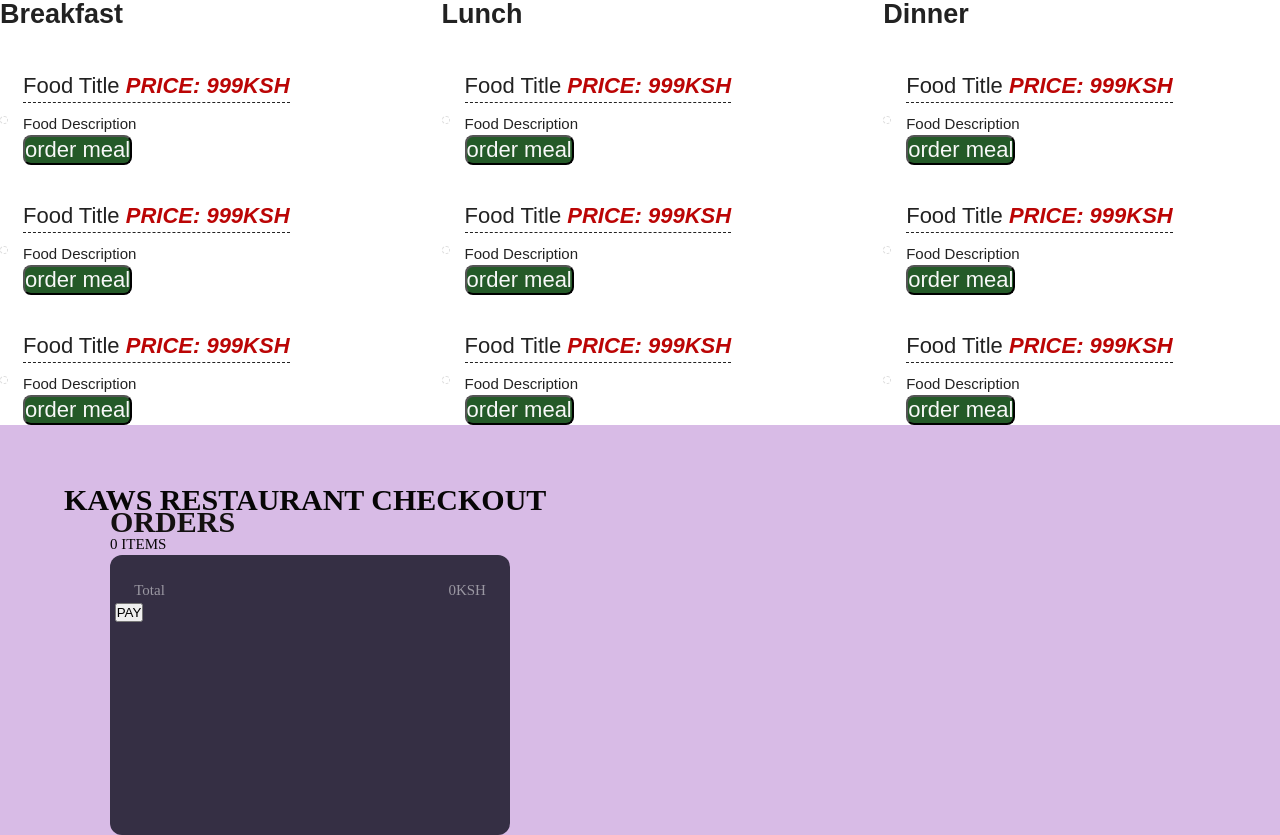
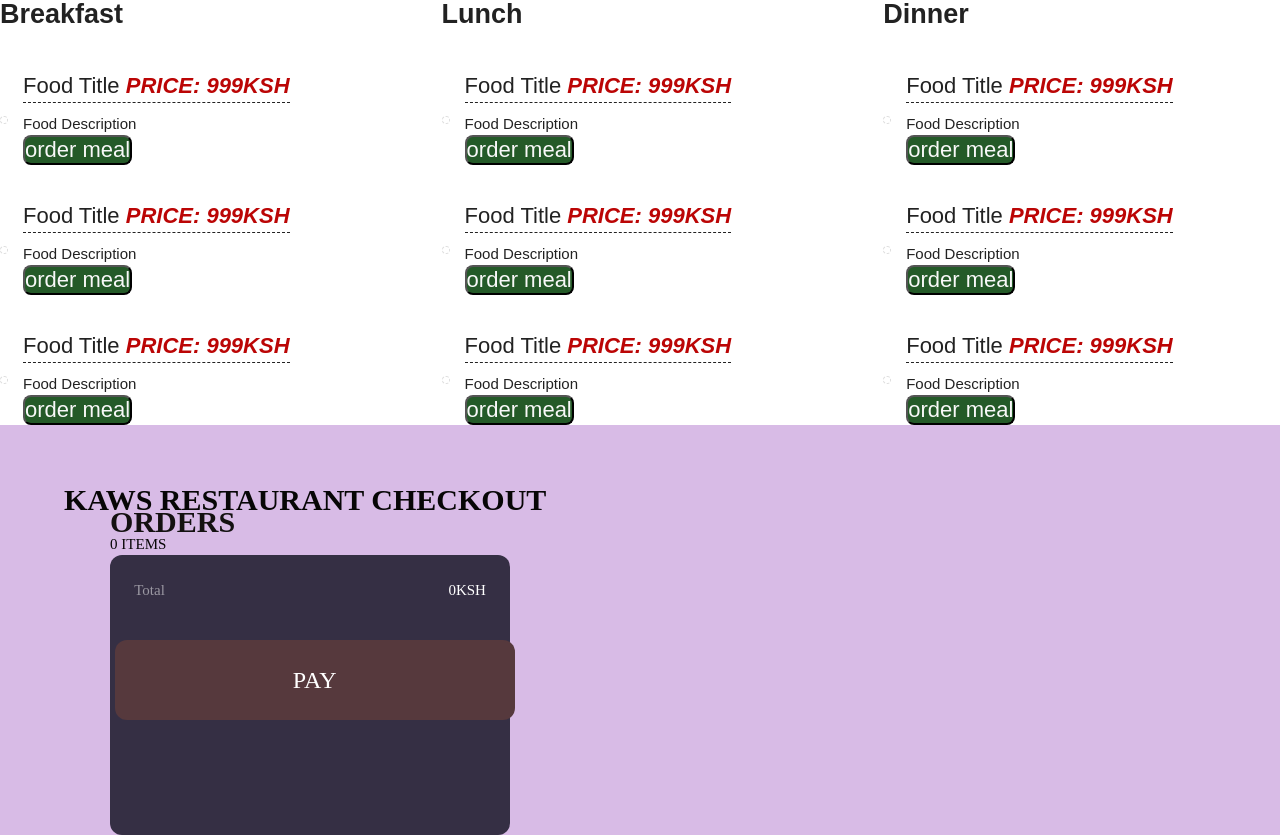
Before and after one commit to Austinjnr/project-restaurantMenu, a website: page index.html in a window 1280 px wide. Shown: the part 1071-1906 px from the top of the page. Drawn offline with Linux system fonts and the light colour scheme.

Commit message:
adds checkout page css

```diff
--- a/style.css
+++ b/style.css
@@ -203,3 +203,28 @@
     margin-top:5%;
     padding-left:5%;
   }
+  .orders .bill span{
+    color:white;
+    opacity:1;
+  }
+  .orders .bill .button{
+    width:400px;
+    display: flex;
+    justify-content: center;
+    margin-top:10%;
+  }
+  .orders .bill .button button{
+    height:80px;
+    width:400px;
+    border-radius:12px;
+    background-color:#56393d;
+    color:white;
+    font-family:Gilroy;
+    font-size:1.5rem;
+    cursor: pointer;
+    border:none;
+  }
+  .orders .bill .button:hover{
+    cursor: pointer;
+    box-shadow: 0 12px 16px 0;
+  }
```
